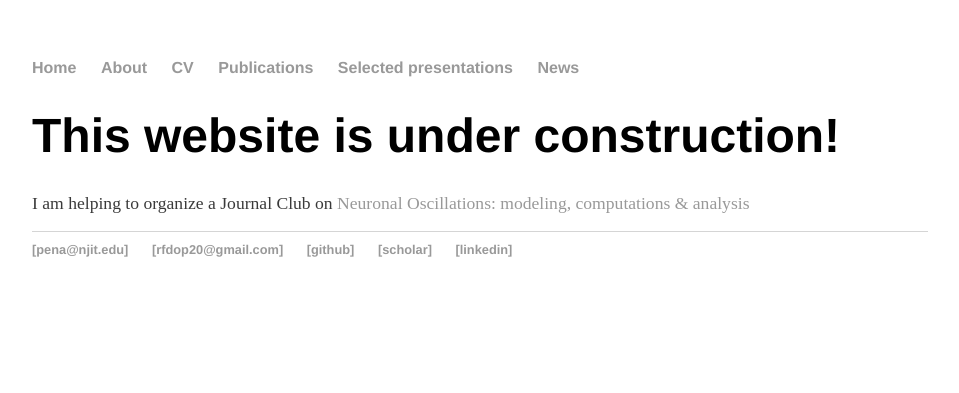
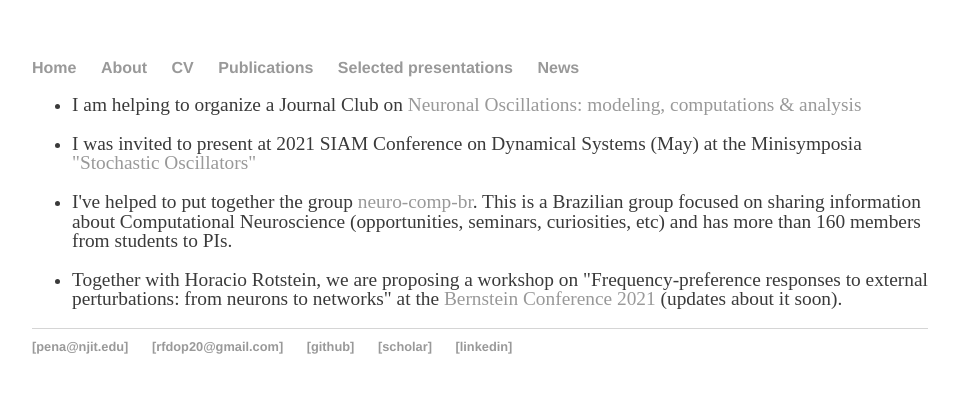
Before and after one commit to pena-rodrigo/oldwebsite, a Jekyll site: the page built from news/index.html, in a window 1280 px wide. Shown: the top 393 px of the page, without its empty margins (160-1119 px from the left). Built offline with Jekyll 4.4.1, drawn with Linux system fonts in a browser that asks for light colours.

Commit message:
update news

```diff
--- a/news/index.html
+++ b/news/index.html
@@ -3,7 +3,22 @@ layout: default
 title: Rodrigo Pena
 ---
 <div class="blurb">
-        		<h1>This website is under construction! </h1>
-				<p>I am helping to organize a Journal Club on <a href="https://web.njit.edu/~pena/CompNeurOsc_JournalClub.html" target="_blank">Neuronal Oscillations: modeling, computations & analysis</a>
+			<ul>
+				<li> <p>I am helping to organize a Journal Club on <a href="https://web.njit.edu/~pena/CompNeurOsc_JournalClub.html" target="_blank">Neuronal Oscillations: modeling, computations & analysis</a>
 				</p>
+			</ul>
+			<ul>
+				<li> <p>I was invited to present at 2021 SIAM Conference on Dynamical Systems (May) at the Minisymposia <a href="https://meetings.siam.org/sess/dsp_programsess.cfm?SESSIONCODE=71311" target="_blank">"Stochastic Oscillators"</a>
+				</p>
+			</ul>
+			<ul>
+				<li> <p>I've helped to put together the group <a href="https://neurocompbr.org/" target="_blank">neuro-comp-br</a>. This is a Brazilian group focused on sharing information about Computational Neuroscience
+					(opportunities, seminars, curiosities, etc) and has more than 160 members from students to PIs.
+				</p>
+			</ul>
+			<ul>
+				<li> <p>Together with Horacio Rotstein, we are proposing a workshop on "Frequency-preference responses to external perturbations: from neurons to networks" at the
+					 <a href="https://www.bernstein-network.de/en/bernstein-conference/2021-online" target="_blank">Bernstein Conference 2021</a> (updates about it soon).
+				</p>
+			</ul>
     		</div><!-- /.blurb -->
```
